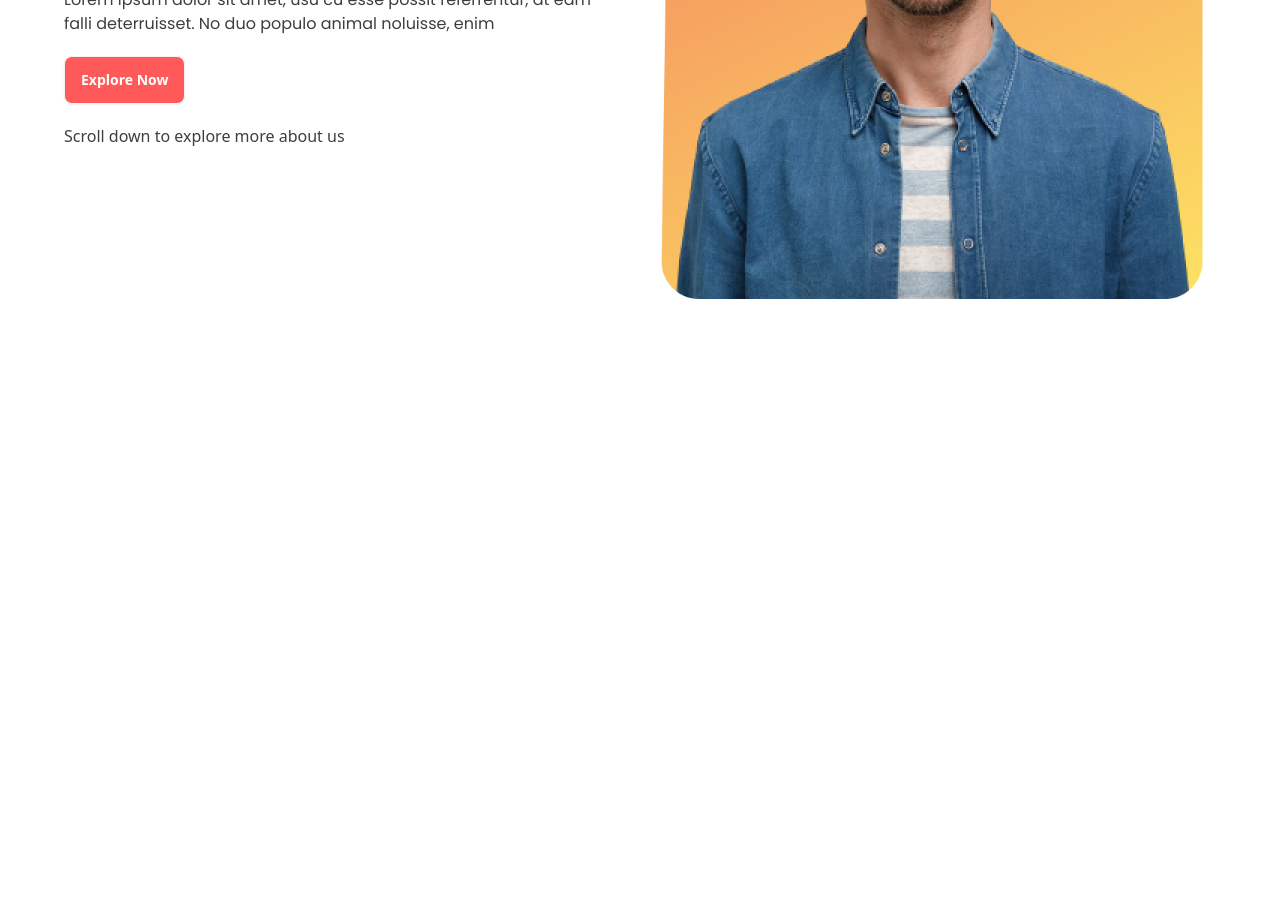
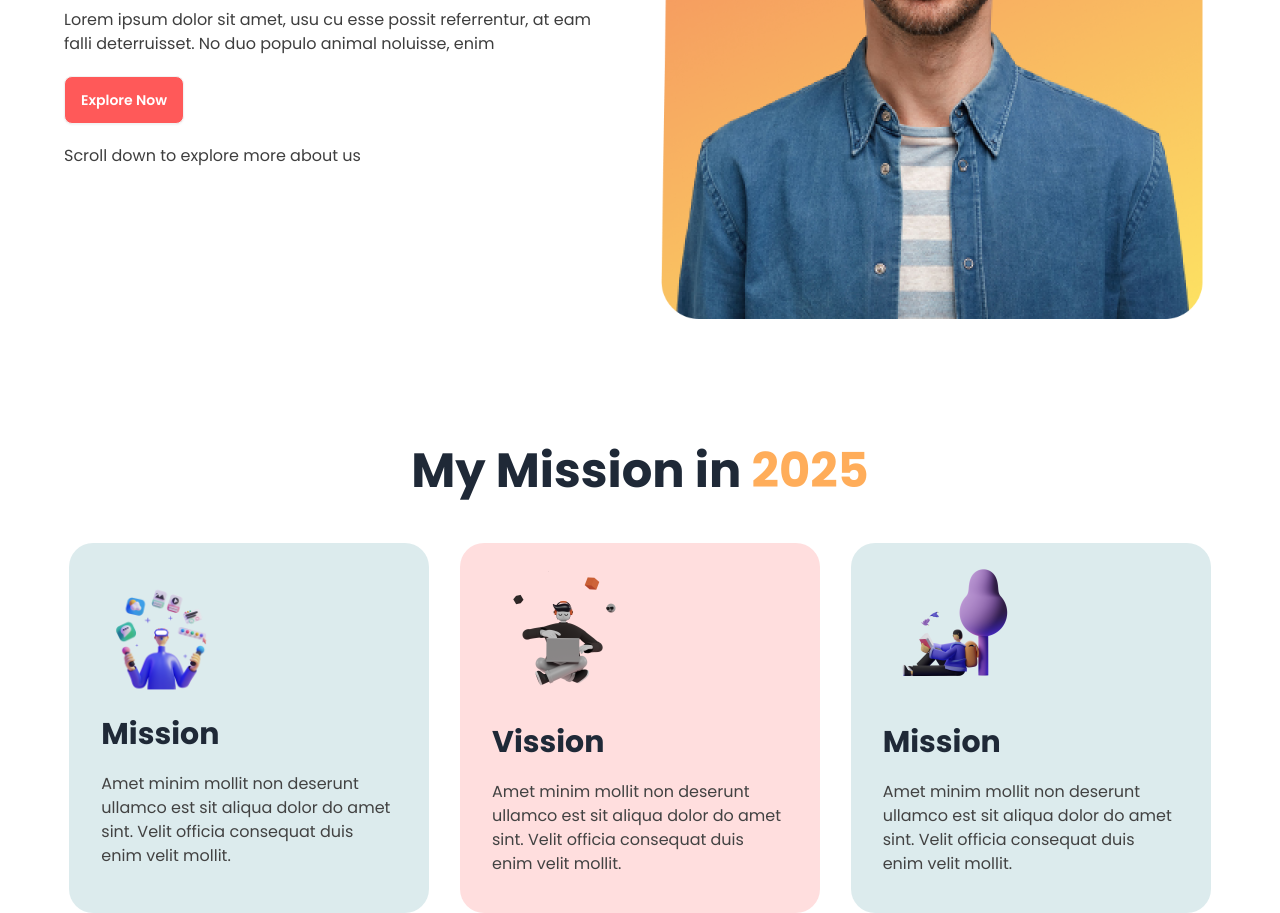
Before and after one commit to shahadat-hasan/mission-2025-resource, a plain HTML site: page index.html in a window 1280 px wide. Shown: the part 315-1228 px from the top of the page. Before the commit the page ends 800 px from the top, so only its background shows below. Drawn offline with nearby package versions, Linux system fonts and the light colour scheme.

Commit message:
added mission 2025 section done

```diff
--- a/index.html
+++ b/index.html
@@ -21,7 +21,7 @@
         extend: {
           fontFamily: {
             poppins: ["Poppins", "serif"],
-                    yeseva:["Yeseva One", "serif"]
+            yeseva: ["Yeseva One", "serif"]
           }
         }
       }
@@ -29,29 +29,61 @@
   </script>
 </head>
 
-<body>
+<body class="font-poppins">
   <!-- header section start here  -->
-    <header class="max-w-[1152px] mx-auto mt-5">
+  <header class="max-w-[1152px] mx-auto mt-10">
     <div class="lg:flex lg:p-0 p-5 items-center gap-10 ">
       <div class="space-y-5">
         <div class="border-l-[4px] border-[#FF5959] p-2">
           <h1 class="text-5xl font-yeseva">Stay Focused on <br>
-                        <span class="text-[#FFAD5A]">Mission 2022</span>
+            <span class="text-[#FFAD5A]">Mission 2025</span>
           </h1>
         </div>
-                <p class="font-poppins text-[#3E3E3E]">Lorem ipsum dolor sit amet, usu cu esse possit referrentur, at eam falli deterruisset. No duo populo animal noluisse, enim</p>
+        <p class="text-[#3E3E3E]">Lorem ipsum dolor sit amet, usu cu esse possit referrentur, at eam falli deterruisset.
+          No duo populo animal noluisse, enim</p>
         <button class="btn bg-[#FF5959] text-white  hover:bg-[red]">Explore Now</button>
         <p class="text-[#3E3E3E]">Scroll down to explore more about us</p>
       </div>
       <div>
-                <img class="w-[1000px]"src="./images/person/person-1.png" alt="">
+        <img class="w-[1000px]" src="./images/person/person-1.png" alt="">
       </div>
     </div>
   </header>
   <!-- header section end here  -->
 
   <!-- main section start here  -->
-    <main>
+  <main class="max-w-[1152px] mx-auto mt-32">
+    <!-- My Mission in 2025 -->
+    <section>
+      <!-- text content  -->
+      <div class="text-center">
+        <h1 class="text-5xl font-bold">My Mission in <span class="text-[#FFAD5A]">2025</span></h1>
+      </div>
+      <!-- card container  -->
+      <div class="grid grid-cols-1 lg:grid-cols-3 gap-5 mt-12 place-items-center">
+        <!-- card-1  -->
+        <div class="bg-[#4F9DA6] bg-opacity-20 w-[360px] h-[370px] space-y-5 py-5 px-8 rounded-3xl">
+          <img class="w-[141px]" src="./images/illustrators/illustrator-1.png" alt="">
+          <h2 class="text-3xl font-bold">Mission</h2>
+          <p class="text-[#424242]">Amet minim mollit non deserunt ullamco est sit aliqua dolor do amet sint. Velit officia consequat duis enim
+            velit mollit.</p>
+        </div>
+           <!-- card-2  -->
+           <div class="bg-[#FF5959] bg-opacity-20 w-[360px] h-[370px] space-y-5 py-5 px-8 rounded-3xl">
+            <img class="w-[141px]" src="./images/illustrators/illustrator-2.png" alt="">
+            <h2 class="text-3xl font-bold">Vission</h2>
+            <p class="text-[#424242]">Amet minim mollit non deserunt ullamco est sit aliqua dolor do amet sint. Velit officia consequat duis enim
+              velit mollit.</p>
+          </div>
+             <!-- card-1  -->
+        <div class="bg-[#4F9DA6] bg-opacity-20 w-[360px] h-[370px] space-y-5 py-5 px-8 rounded-3xl">
+          <img class="w-[141px]" src="./images/illustrators/illustrator-3.png" alt="">
+          <h2 class="text-3xl font-bold">Mission</h2>
+          <p class="text-[#424242]">Amet minim mollit non deserunt ullamco est sit aliqua dolor do amet sint. Velit officia consequat duis enim
+            velit mollit.</p>
+        </div>
+      </div>
+    </section>
 
   </main>
   <!-- main section end here  -->
```
Lines whose indentation alone changed are shown as unchanged.
